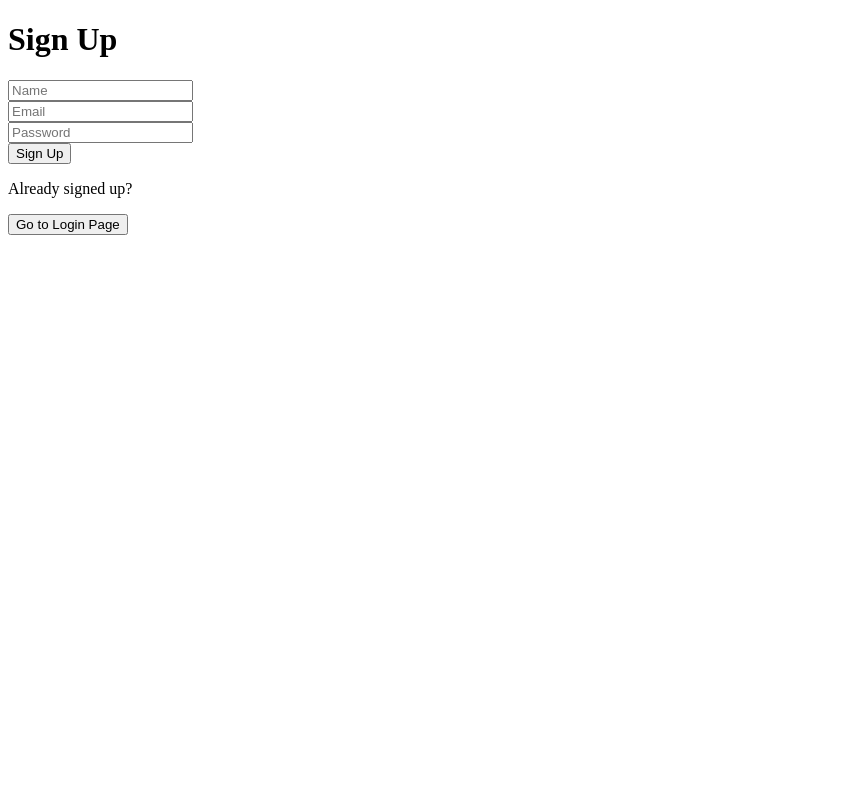
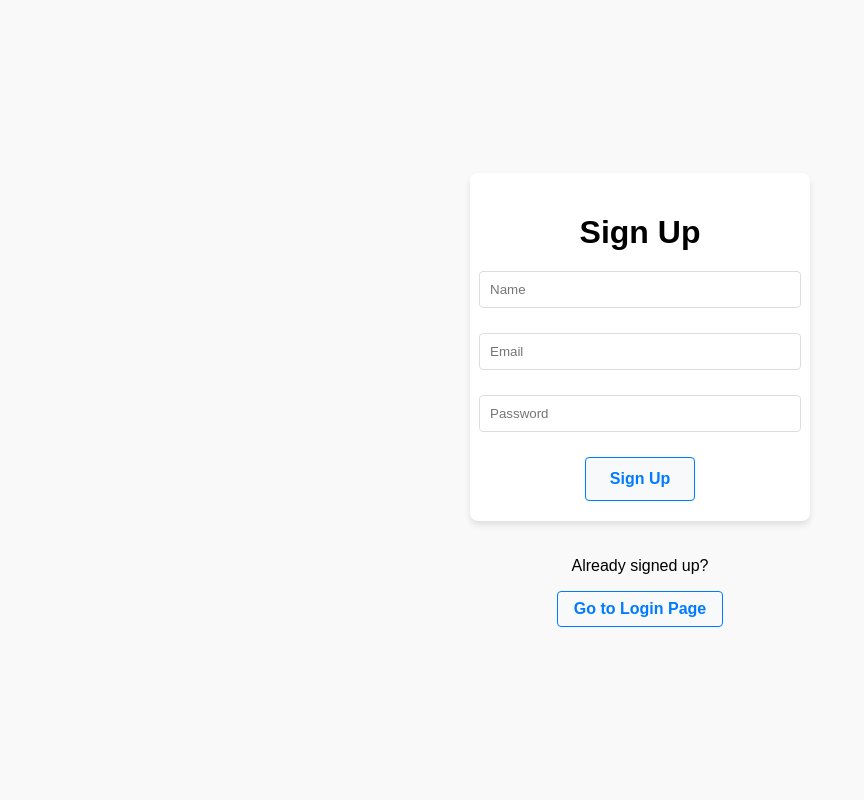
Before and after one commit to AvikJakhmola/thebookclub, a Django app: page / in a window 1280 px wide. Shown: the whole page, without its empty margins (0-864 px from the left). Run offline with Django 5.2, Linux system fonts and the light colour scheme; parts of the project's set-up code (start-up, migrations or seed data) failed here and were passed over.

Commit message:
updated design

```diff
--- a/bookclub/templates/signup.html
+++ b/bookclub/templates/signup.html
@@ -7,19 +7,120 @@
     <title>Sign Up</title>
     {% load static %}
     <link rel="icon" type="image/x-icon" href="{% static 'favicon.ico' %}">
+    <style>
+        /* Center all content on the page */
+        body {
+            display: flex;
+            flex-direction: column;
+            justify-content: center;
+            align-items: center;
+            height: 100vh;
+            margin: 0;
+            font-family: Arial, sans-serif;
+            background-color: #f9f9f9;
+        }
 
+        .container {
+            text-align: center;
+            background-color: #ffffff;
+            padding: 20px;
+            border-radius: 8px;
+            box-shadow: 0 4px 6px rgba(0, 0, 0, 0.1);
+            width: 300px;
+        }
+
+        h1 {
+            margin-bottom: 20px;
+        }
+
+        form {
+            display: flex;
+            flex-direction: column;
+            align-items: center;
+            gap: 10px;
+        }
+
+        input {
+            width: 100%;
+            padding: 10px;
+            border: 1px solid #ddd;
+            border-radius: 4px;
+        }
+
+        button {
+            font-size: 16px;
+            font-weight: bold;
+            cursor: pointer;
+            transition: all 0.3s ease;
+            background-color: #f8f9fa;
+            color: #007bff;
+            border: 1px solid #007bff;
+            padding: 12px 24px;
+            border-radius: 4px;
+        }
+
+        button:hover {
+            background-color: #007bff;
+            color: #ffffff;
+            box-shadow: 0px 4px 8px rgba(0, 0, 0, 0.2);
+        }
+
+        #login-section {
+            margin-top: 20px;
+            text-align: center;
+        }
+
+        #go-to-login {
+            background-color: #f8f9fa;
+            color: #007bff;
+            border: 1px solid #007bff;
+            padding: 8px 16px;
+            border-radius: 4px;
+        }
+
+        #go-to-login:hover {
+            background-color: #007bff;
+            color: #ffffff;
+        }
+
+        .error-message {
+            color: red;
+            font-size: 12px;
+            margin: 5px 0 0;
+            text-align: left;
+            width: 100%;
+        }
+
+        /* Responsive Design */
+        @media (max-width: 600px) {
+            input {
+                width: 90%;
+            }
+            button {
+                font-size: 14px;
+                padding: 10px 20px;
+            }
+        }
+    </style>
 </head>
 <body>
+    <div class="container">
         <h1>Sign Up</h1>
         <form id="signup-form">
-        <input type="text" id="name" placeholder="Name" required><br>
-        <input type="email" id="email" placeholder="Email" required><br>
-        <input type="password" id="password" placeholder="Password" required><br>
+            <input type="text" id="name" placeholder="Name" required aria-label="Name">
+            <p id="name-error" class="error-message"></p>
+            <input type="email" id="email" placeholder="Email" required aria-label="Email">
+            <p id="email-error" class="error-message"></p>
+            <input type="password" id="password" placeholder="Password" required aria-label="Password">
+            <p id="password-error" class="error-message"></p>
             <button type="submit">Sign Up</button>
         </form>
+    </div>
 
+    <div id="login-section">
         <p>Already signed up?</p>
         <button id="go-to-login">Go to Login Page</button>
+    </div>
 
     <script>
         // Handle sign-up form submission
@@ -29,6 +130,25 @@
             const name = document.getElementById("name").value;
             const email = document.getElementById("email").value;
             const password = document.getElementById("password").value;
+
+            // Reset error messages
+            document.getElementById("name-error").textContent = "";
+            document.getElementById("email-error").textContent = "";
+            document.getElementById("password-error").textContent = "";
+
+            // Perform simple client-side validation
+            if (!name) {
+                document.getElementById("name-error").textContent = "Name is required.";
+                return;
+            }
+            if (!email.includes("@")) {
+                document.getElementById("email-error").textContent = "Invalid email address.";
+                return;
+            }
+            if (password.length < 6) {
+                document.getElementById("password-error").textContent = "Password must be at least 6 characters.";
+                return;
+            }
 
             fetch("/signup/", {
                 method: "POST",
```
Also changed, not shown: bookclub/templates/login.html (+100 -3 lines). Lines whose indentation alone changed are shown as unchanged.
